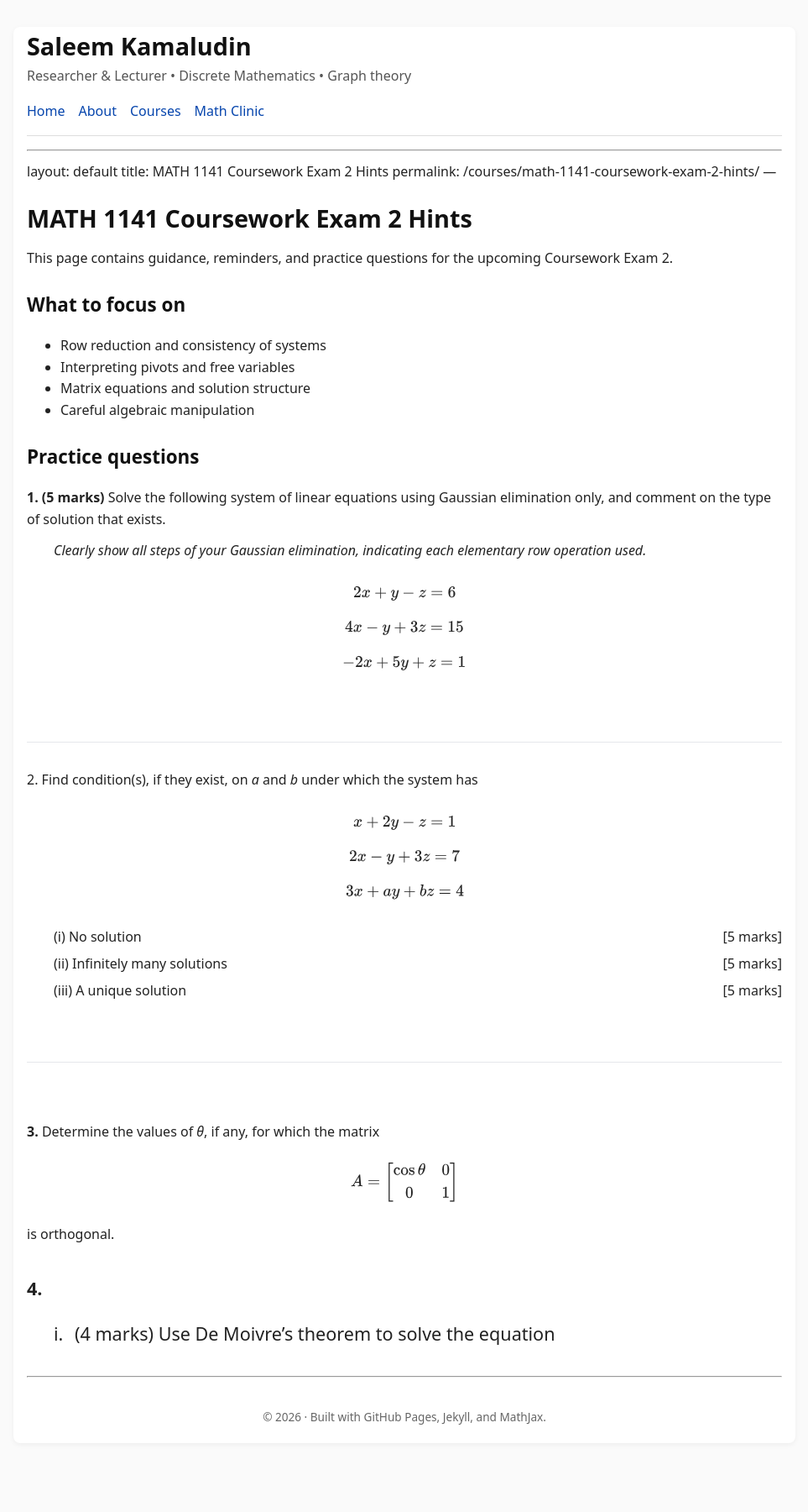
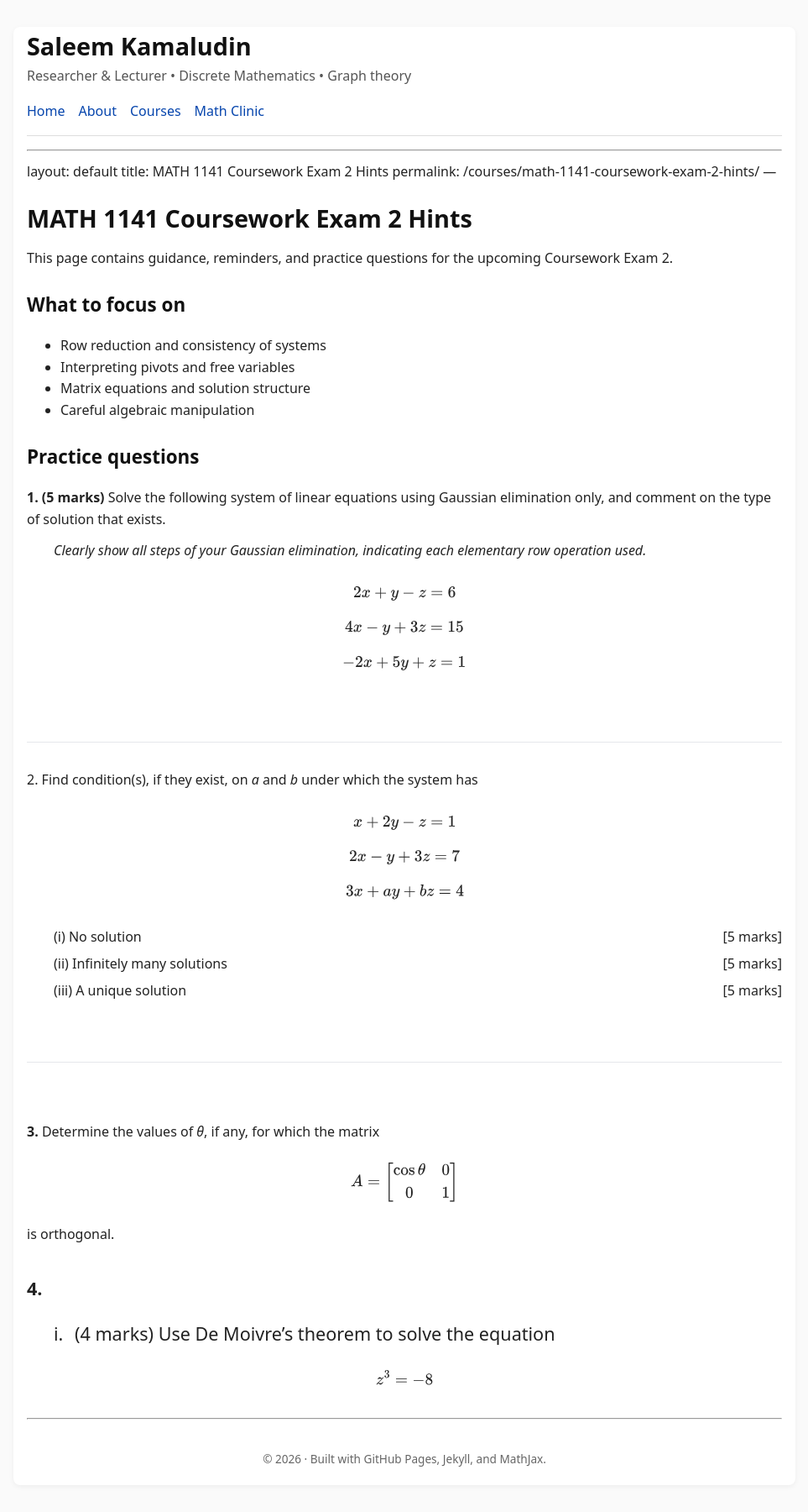
Before and after one commit to SaleemKamaludin/SaleemKamaludin.github.io, a Jekyll site: the page built from courses/math-1141-coursework-exam-2-hints.md, in a window 1280 px wide. Shown: the whole page at 84% size, without its empty margins (158-1121 px from the left). Built offline with Jekyll 4.4.1, drawn with Linux system fonts in a browser that asks for light colours; our own code applies the rules of GitHub Pages for plain Markdown files; before the commit the page ends 1750 px from its top, so only the background shows below that.

Commit message:
Update math-1141-coursework-exam-2-hints.md

```diff
--- a/courses/math-1141-coursework-exam-2-hints.md
+++ b/courses/math-1141-coursework-exam-2-hints.md
@@ -149,3 +149,8 @@ This page contains guidance, reminders, and practice questions for the upcoming
     i. <span style="margin-left: 0.5rem;">(4 marks)</span>
  Use De Moivre’s theorem to solve the equation
   </p>
+<div style="text-align: center; margin: 1.5rem 0;">
+    \[
+    z^3 = -8
+    \]
+  </div>
```
